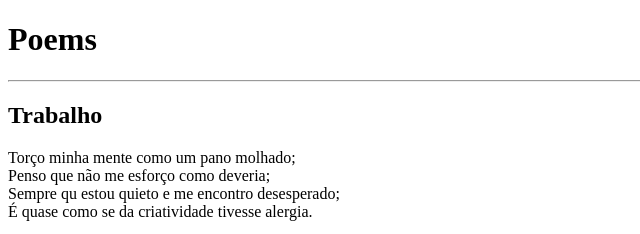
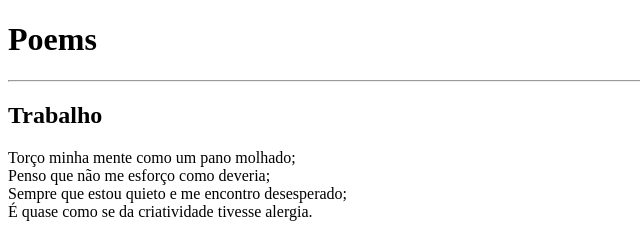
Before and after one commit to p3980/oy, a plain HTML site: page poems.html in a window 1280 px wide. Shown: the top 234 px of the page, 0-640 px from the left. Drawn offline with Linux system fonts and the light colour scheme.

Commit message:
Update poems.html

```diff
--- a/poems.html
+++ b/poems.html
@@ -15,7 +15,7 @@
         <br>
         Penso que não me esforço como deveria;
         <br>
-        Sempre qu estou quieto e me encontro desesperado;
+        Sempre que estou quieto e me encontro desesperado;
         <br>
         É quase como se da criatividade tivesse alergia.
     </p>
```
